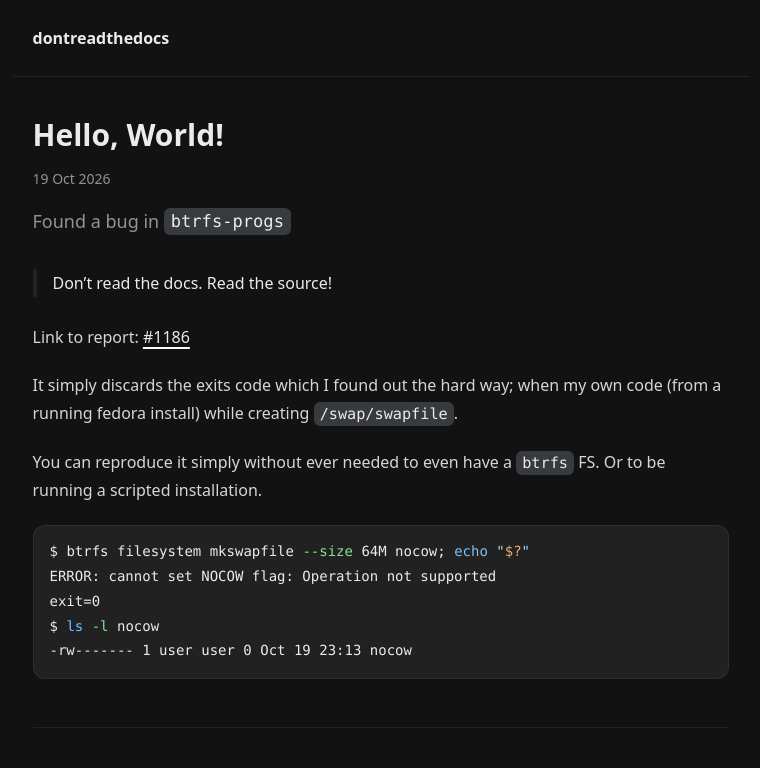
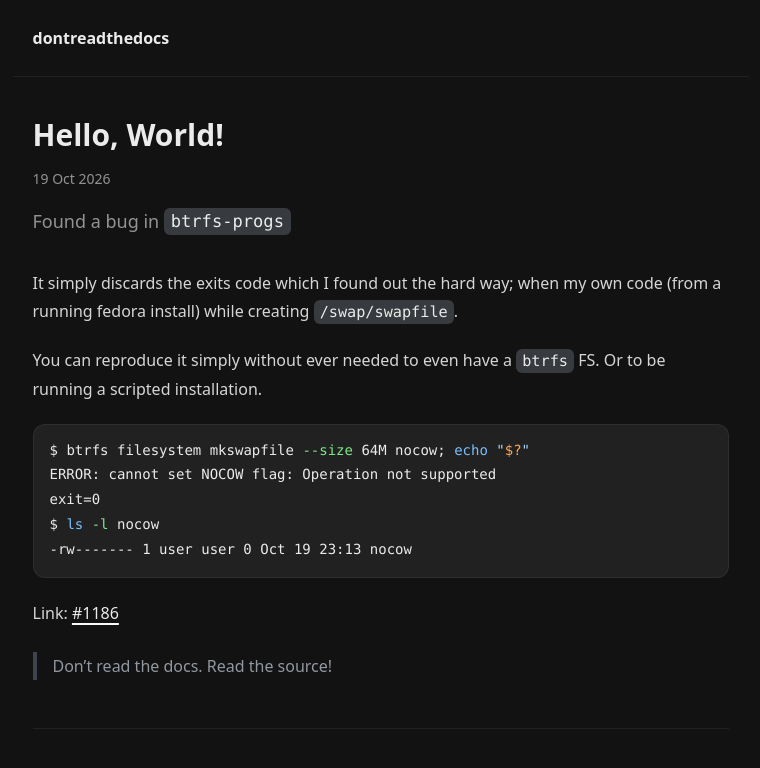
Before and after one commit to h8d13/dontreadthedocs, a Jekyll site: the page built from _posts/2026-10-19-hello.md, in a window 1280 px wide. Shown: the top 768 px of the page, without its empty margins (252-1012 px from the left). Built offline with Jekyll 4.4.1, drawn with Linux system fonts in a browser that asks for light colours.

Commit message:
misc
Signed-off-by: h8d13 <hadean-eon-dev@proton.me>

```diff
--- a/_posts/2026-10-19-hello.md
+++ b/_posts/2026-10-19-hello.md
@@ -2,10 +2,6 @@
 title: Hello, World!
 description: Found a bug in `btrfs-progs`
 ---
-
-> Don't read the docs. Read the source!
-
-Link to report: [#1186](https://github.com/kdave/btrfs-progs/issues/1186)
 
 It simply discards the exits code which I found out the hard way; when
 my own code (from a running fedora install) while creating `/swap/swapfile`.
--- a/assets/style.css
+++ b/assets/style.css
@@ -191,9 +191,9 @@ article > .lead {
 .prose blockquote {
 	margin: 1.6em 0;
 	padding-inline-start: 1em;
-	border-inline-start: 0.25rem solid var(--fd-border);
-	color: var(--fd-foreground);
-	font-weight: 500;
+	/* github dark: muted text, lighter bar */
+	border-inline-start: 0.25em solid #3d444d;
+	color: #9198a1;
 }
 
 .prose img {
```
Also changed, not shown: other parts of _posts/2026-10-19-hello.md (+3 -0 lines).
